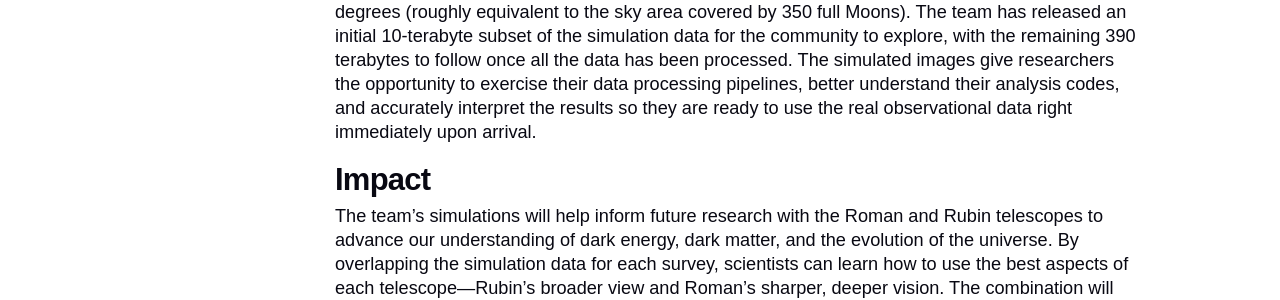
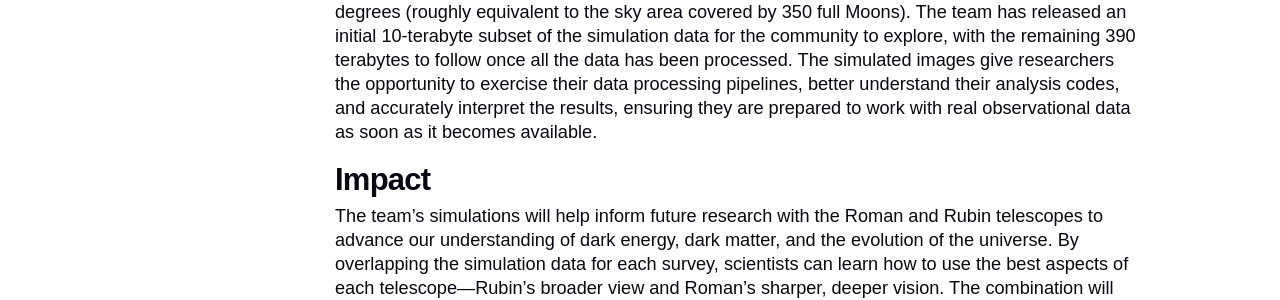
Before and after one commit to argonne-lcf/AR2024, a Jekyll site: the page built from _highlights/09heitmann.md, in a window 1280 px wide. Shown: the part 1963-2263 px from the top of the page. Built offline with Jekyll 4.4.1, drawn with Linux system fonts in a browser that asks for light colours; some web fonts are replaced; some of the changed text lies outside the part shown.

Commit message:
Update 09heitmann.md

```diff
--- a/_highlights/09heitmann.md
+++ b/_highlights/09heitmann.md
@@ -44,7 +44,7 @@
 
 ## Results
 
-The team leveraged Theta’s processing power to generate approximately 4 million simulated images for the Rubin and Roman telescopes in about nine days—a task that would have taken around 300 years on a personal computer. The simulations cover the same patch of the sky, spanning 70 square degrees (roughly equivalent to the sky area covered by 350 full Moons). The team has released an initial 10-terabyte subset of the simulation data for the community to explore, with the remaining 390 terabytes to follow once all the data has been processed. The simulated images give researchers the opportunity to exercise their data processing pipelines, better understand their analysis codes, and accurately interpret the results so they are ready to use the real observational data right immediately upon arrival.
+The team leveraged Theta’s processing power to generate approximately 4 million simulated images for the Rubin and Roman telescopes in about nine days—a task that would have taken around 300 years on a personal computer. The simulations cover the same patch of the sky, spanning 70 square degrees (roughly equivalent to the sky area covered by 350 full Moons). The team has released an initial 10-terabyte subset of the simulation data for the community to explore, with the remaining 390 terabytes to follow once all the data has been processed. The simulated images give researchers the opportunity to exercise their data processing pipelines, better understand their analysis codes, and accurately interpret the results, ensuring they are prepared to work with real observational data as soon as it becomes available.
 
 ## Impact
 
```
